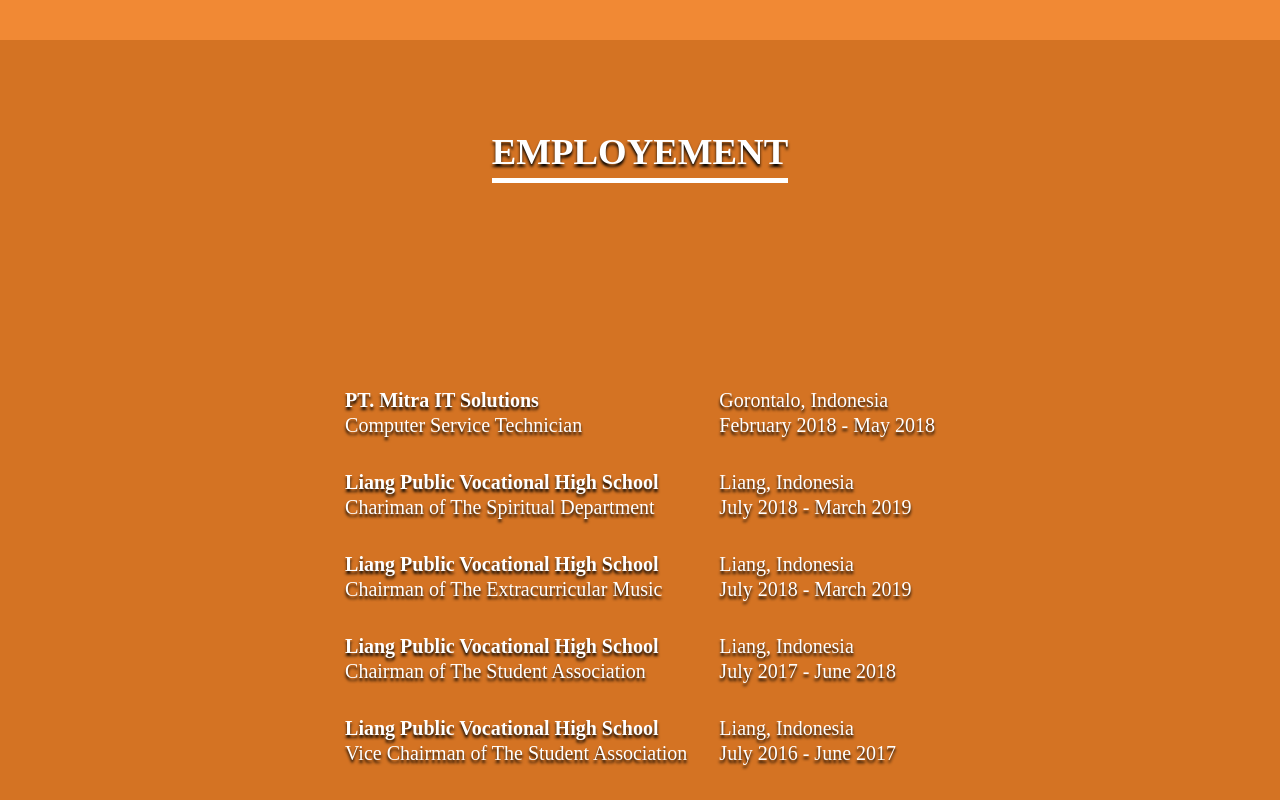
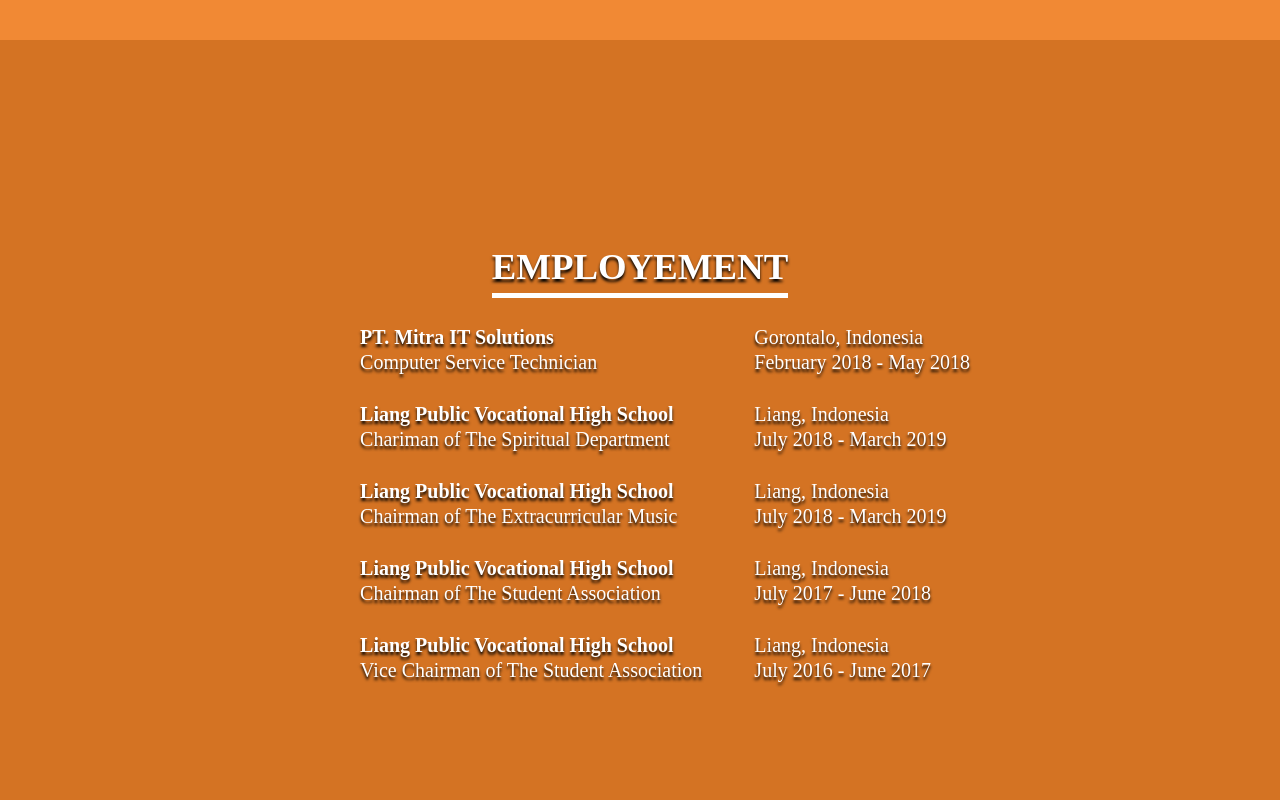
Before and after one commit to juanpeter-yuune/FP, a plain HTML site: page index.html in a window 1280 px wide. Shown: the part 2420-3220 px from the top of the page. Drawn offline with Linux system fonts and the light colour scheme.

Commit message:
next editing for java script

```diff
--- a/index.html
+++ b/index.html
@@ -57,27 +57,27 @@
     </section>
     <section class="employement">
         <div class="wrapper">
-            <h2 id="part3">employement</h2>
             <table>
+                <caption><h2 id="part3">employement</h2></caption>
                 <tr>
-                    <td><p align="left"><b>PT. Mitra IT Solutions</b><br>Computer Service Technician</p></td>
-                    <td><p align="left">Gorontalo, Indonesia <br>February 2018 - May 2018</p></td>
+                    <td><p><b>PT. Mitra IT Solutions</b><br>Computer Service Technician</p></td>
+                    <td><p>Gorontalo, Indonesia <br>February 2018 - May 2018</p></td>
                 </tr><br>
                 <tr>
-                    <td><p align="left"><b>Liang Public Vocational High School</b><br>Chariman of The Spiritual Department </p></td>
-                    <td><p align="left">Liang, Indonesia <br>July 2018 - March 2019</p></td>
+                    <td><p><b>Liang Public Vocational High School</b><br>Chariman of The Spiritual Department </p></td>
+                    <td><p>Liang, Indonesia <br>July 2018 - March 2019</p></td>
                 </tr><br>
                 <tr>
-                    <td><p align="left"><b>Liang Public Vocational High School</b><br>Chairman of The Extracurricular Music </p></td>
-                    <td><p align="left">Liang, Indonesia <br>July 2018 - March 2019</p></td>
+                    <td><p><b>Liang Public Vocational High School</b><br>Chairman of The Extracurricular Music </p></td>
+                    <td><p>Liang, Indonesia <br>July 2018 - March 2019</p></td>
                 </tr><br>
                 <tr>
-                    <td><p align="left"><b>Liang Public Vocational High School</b><br>Chairman of The Student Association</p></td>
-                    <td><p align="left">Liang, Indonesia <br>July 2017 - June 2018</p></td>
+                    <td><p><b>Liang Public Vocational High School</b><br>Chairman of The Student Association</p></td>
+                    <td><p>Liang, Indonesia <br>July 2017 - June 2018</p></td>
                 </tr><br>
                 <tr>
-                    <td><p align="left"><b>Liang Public Vocational High School</b><br>Vice Chairman of The Student Association</p></td>
-                    <td><p align="left">Liang, Indonesia <br>July 2016 - June 2017</p></td>
+                    <td><p><b>Liang Public Vocational High School</b><br>Vice Chairman of The Student Association</p></td>
+                    <td><p>Liang, Indonesia <br>July 2016 - June 2017</p></td>
                 </tr><br>
             </table>
         </div>
@@ -160,9 +160,9 @@
         <div class="wrapper">
             <h2 id="part7">Contact Me</h2>
             <div class="wrapper-contact">
-                <form action="https://formspree.io/juanpetert77@gmail.com" method="POST">
-                    <input type="text" placeholder="Your Complete Name" name="Complete Name">
-                    <input type="email" placeholder="Your Email" name="Email">
+                <form>
+                    <input type="text" placeholder="Your Complete Name" name="Complete Name" required>
+                    <input type="email" placeholder="Your Email" name="Email" required>
                     <textarea cols="30" rows="10" placeholder="Type Your Message..." name="Message"></textarea><br>
                     <input type="submit" value="Kirim">
                 </form>
--- a/styles.css
+++ b/styles.css
@@ -48,7 +48,16 @@ header .wrapper h3{
         font-size: 1rem;
     }
     body header .link ul li a{
-        font-size: 0.8rem;
+        font-size: 0.9rem;
+        margin-right: 3px;
+        margin-left: 3px;
+        padding-left: 10px;
+        padding-right: 10px;
+        padding-top: 5px;
+        padding-bottom: 5px;
+    }
+    body header .wrapper img{
+        border-radius: 50px;
     }
 }
 
@@ -205,31 +214,39 @@ header .link ul li a:hover{
     justify-content: center;
 }
 
-.employement .wrapper h2{
+.employement .wrapper caption h2{
     text-shadow: 0 3px 3px black;
     font-size: 2.3rem;
     text-transform: uppercase;
     border-bottom: 5px solid white;
     display: inline-block;
     padding-bottom: 5px;
-    margin-bottom: 0px;
+    margin-bottom: 10px;
+    margin-top: 50px;
+    text-emphasis: center;
+}
+.employement .wrapper table {
+    margin-bottom: 20vw;
 }
 
-.employement .wrapper table tr td{
+.employement .wrapper table tr td p{
     text-shadow: 0 3px 3px black;
     font-size: 20px;
     line-height: 25px;
-    padding: 15px;
-    margin-bottom: 50px;
-    margin-left: 15px;
-    margin-top: 0px;
+    padding-left: 50px;
+    padding-top: 15px;
+    margin-bottom: 10px;
+    text-align: left;
 }
 @media screen and (max-width: 900px){
-    body .employement .wrapper h2{
+    body .employement .wrapper caption h2{
         font-size: 1.5rem;
     }
-    body .employement .wrapper table tr td{
+    body .employement .wrapper table tr td p{
         font-size: 1rem;
+    }
+    body .employement .wrapper table{
+        margin-bottom: 40vw;
     }
 }
 
@@ -306,6 +323,7 @@ header .link ul li a:hover{
     width: 70%;
 }
 .awards .wrapper-awards{
+    text-shadow: 0 3px 3px black;
     text-align: left;
     font-size: 20px
 
```
